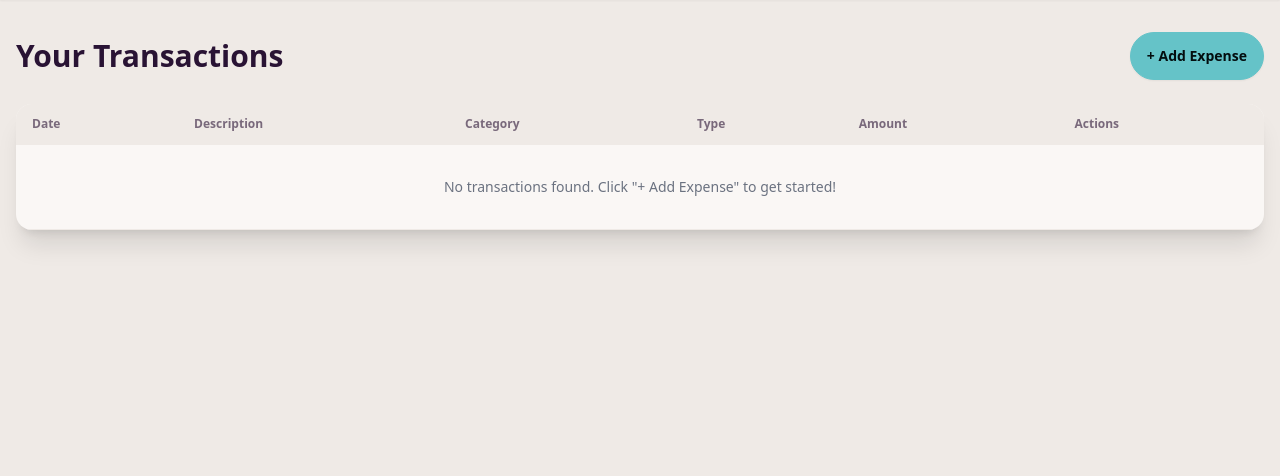
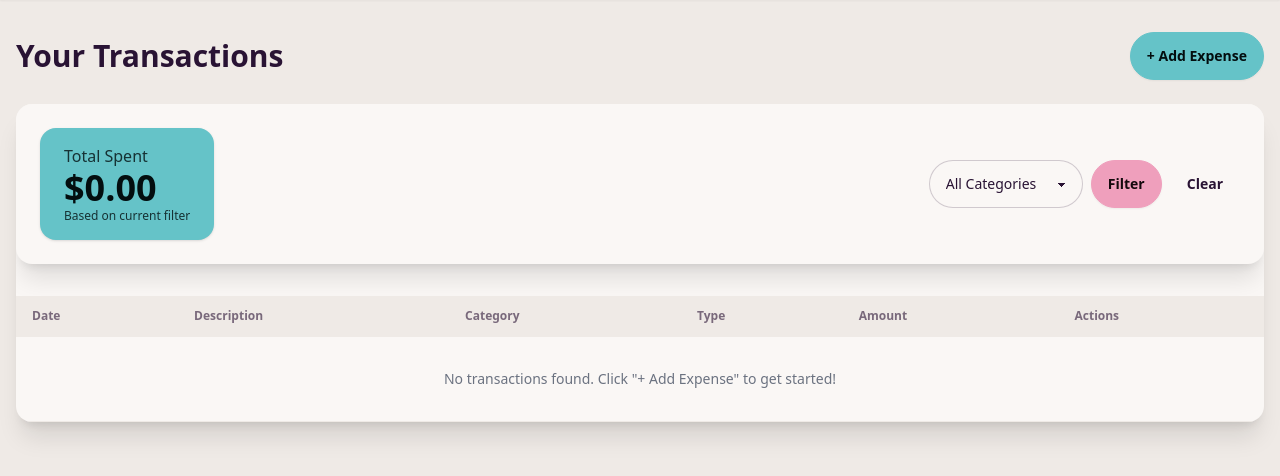
Before and after one commit to hariprasad2512/spently-app, a Django app: page /dashboard/ in a window 1280 px wide. Shown: the part 80-556 px from the top of the page. Run offline with Django 5.2, Linux system fonts and the light colour scheme; a user stored in the database is signed in; data comes from the database, SQL or seed files in the repository; both versions use the stored data as it was after the commit; some libraries are stand-ins or nearby versions.

Commit message:
Added Filter by Category feature

```diff
--- a/tracker/templates/tracker/dashboard.html
+++ b/tracker/templates/tracker/dashboard.html
@@ -8,6 +8,31 @@
     </div>
 
     <div class="overflow-x-auto bg-base-100 rounded-box shadow-xl">
+
+            <div class="flex flex-col md:flex-row justify-between items-center bg-base-100 rounded-box shadow-xl p-6 mb-8 gap-4">
+
+        <div class="stats shadow bg-primary text-primary-content w-full md:w-auto">
+            <div class="stat">
+                <div class="stat-title text-primary-content/80">Total Spent</div>
+                <div class="stat-value">${{ total_spent|floatformat:2 }}</div>
+                <div class="stat-desc text-primary-content/80">Based on current filter</div>
+            </div>
+        </div>
+
+        <form method="GET" class="w-full md:w-auto flex gap-2">
+            <select name="category" class="select select-bordered w-full max-w-xs">
+                <option value="">All Categories</option>
+                {% for cat in categories %}
+                    <option value="{{ cat.name }}" {% if selected_category == cat.name %}selected{% endif %}>
+                        {{ cat.name }}
+                    </option>
+                {% endfor %}
+            </select>
+            <button type="submit" class="btn btn-secondary">Filter</button>
+            <a href="{% url 'dashboard' %}" class="btn btn-ghost">Clear</a>
+        </form>
+    </div>
+
         <table class="table table-zebra w-full">
             <thead>
                 <tr class="bg-base-200">
--- a/tracker/views.py
+++ b/tracker/views.py
@@ -6,6 +6,8 @@ from django.contrib.auth.decorators import login_required
 from .models import Transaction
 from .forms import TransactionForm
 from django.shortcuts import get_object_or_404
+from django.db.models import Sum
+from .models import Transaction, Category
 #|Register View
 def register(request):
     if request.method == 'POST':
@@ -44,11 +46,25 @@ def logout_view(request):
 # Dashboard VIew
 @login_required(login_url='login_view')
 def dashboard(request):
-    # Fetch only the logged-in user's transactions, ordered by newest first
+    # 1. Fetch user's transactions
     transactions = Transaction.objects.filter(user=request.user).order_by('-date')
 
+    # 2. Handle Category Filtering
+    category_name = request.GET.get('category')
+    if category_name:
+        transactions = transactions.filter(category__name=category_name)
+
+    # 3. Calculate Total Spent (filtering only 'Expense' types)
+    total_spent = transactions.filter(transaction_type__iexact='Expense').aggregate(Sum('amount'))['amount__sum'] or 0.00
+
+    # 4. Fetch categories for the filter dropdown
+    categories = Category.objects.all()
+
     context = {
-        'transactions': transactions
+        'transactions': transactions,
+        'total_spent': total_spent,
+        'categories': categories,
+        'selected_category': category_name,
     }
     return render(request, 'tracker/dashboard.html', context)
 
```
Also changed, not shown: db.sqlite3.
